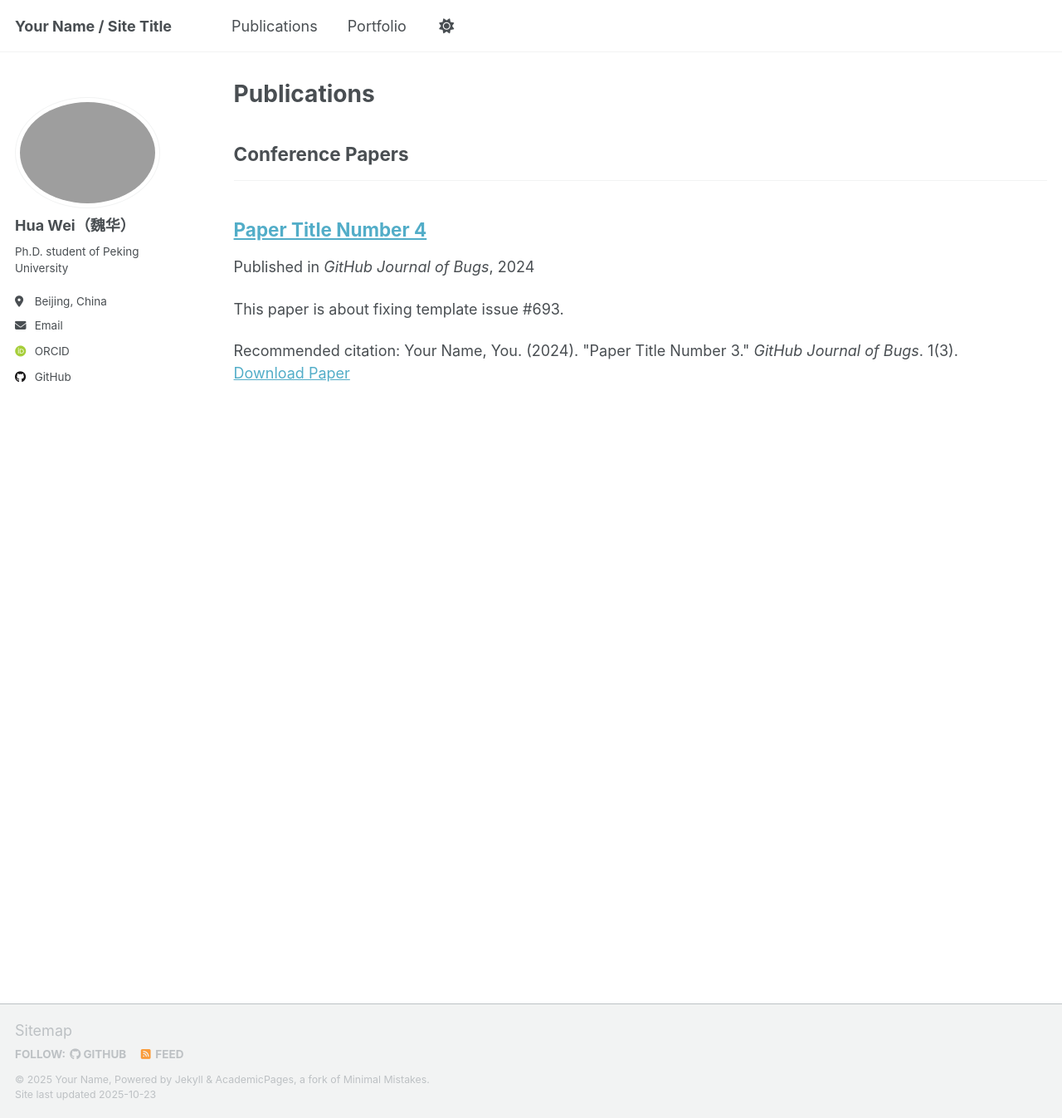
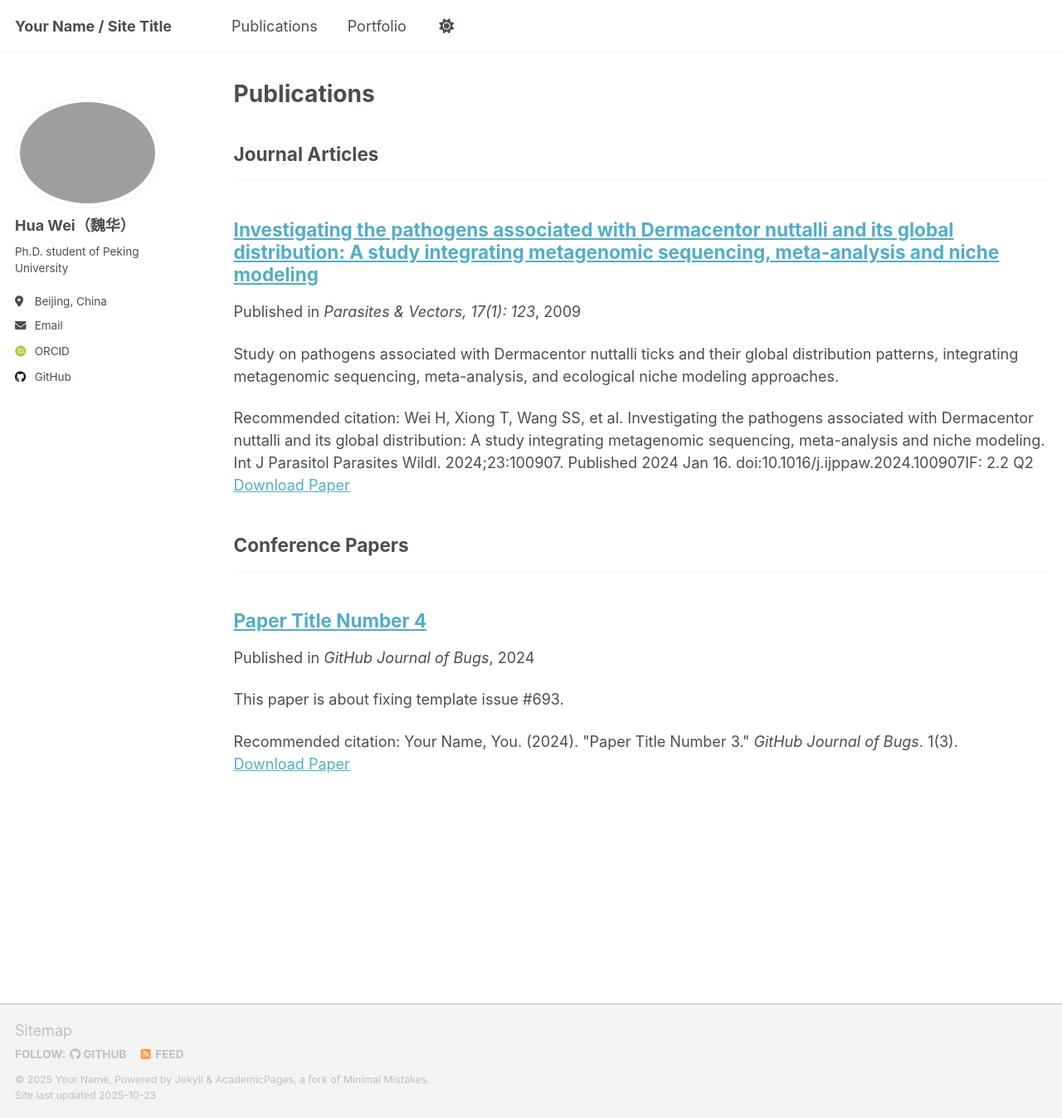
Before and after one commit to WeiHua363/WeiHua363.github.io, a Jekyll site: the page built from _pages/publications.html, in a window 1280 px wide and 1347 px high. Shown: the whole window at 83% size. Built offline with Jekyll 4.4.1, drawn with Linux system fonts in a browser that asks for light colours; some web fonts are replaced; a script that is not in the unit is left out; a file with an impossible date is left out.

Commit message:
Update 2009-10-01-paper-title-number-1.md

```diff
--- a/_publications/2009-10-01-paper-title-number-1.md
+++ b/_publications/2009-10-01-paper-title-number-1.md
@@ -4,7 +4,7 @@ collection: publications
 category: manuscripts
 permalink: /publication/publication/2024-04-15-investigating-pathogens-dermacentor.md
 excerpt: 'Study on pathogens associated with Dermacentor nuttalli ticks and their global distribution patterns, integrating metagenomic sequencing, meta-analysis, and ecological niche modeling approaches.'
-date: 2024-04
+date: 2009-10-01
 venue: 'Parasites & Vectors, 17(1): 123'
 paperurl: 'http://WeiHua363.github.io/files/paper1.pdf'
 citation: 'Wei H, Xiong T, Wang SS, et al. Investigating the pathogens associated with Dermacentor nuttalli and its global distribution: A study integrating metagenomic sequencing, meta-analysis and niche modeling. Int J Parasitol Parasites Wildl. 2024;23:100907. Published 2024 Jan 16. doi:10.1016/j.ijppaw.2024.100907IF: 2.2 Q2'
```
